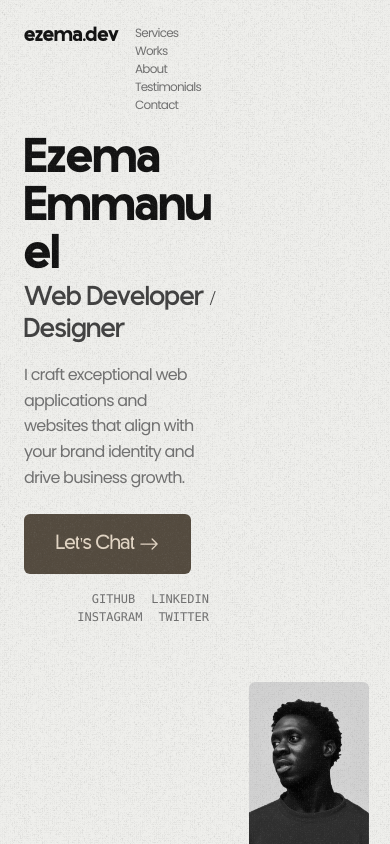
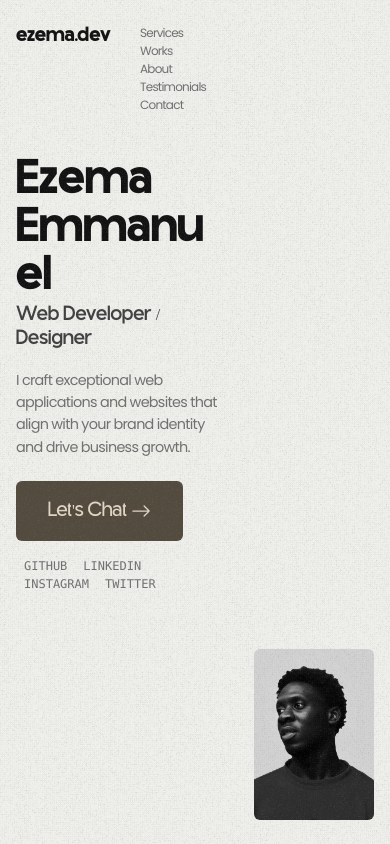
Before and after one commit to ennanuel/portfolio_3, a React (Vite) app: page / in a window 390 px wide. Shown: the top 844 px of the page. Built offline with nearby package versions, Linux system fonts and the light colour scheme; a web font is replaced by a local one.

Commit message:
Changed font size of some components for devices with smaller screen size

```diff
--- a/src/components/HomeSection.tsx
+++ b/src/components/HomeSection.tsx
@@ -80,7 +80,7 @@ export default function HomeSection({ setShowHeader }: { setShowHeader: React.Di
                     ease
                 }}
                 id="home-layout"
-                className="bg-light sticky top-0 z-[1] px-6 md:px-10 py-6 h-svh"
+                className="bg-light sticky top-0 z-[1] px-4 sm:px-6 md:px-10 py-6 h-svh"
                 onViewportEnter={() => setShowHeader(false)}
                 onViewportLeave={() => setShowHeader(true)}
             >
@@ -122,7 +122,7 @@ export default function HomeSection({ setShowHeader }: { setShowHeader: React.Di
                                 ))
                             }
                         </motion.h1>
-                        <h3 className="text-lg md:text-xl font-medium font-ov-soge text-black-75 overflow-hidden">
+                        <h3 className="text-base sm:text-lg md:text-xl font-medium font-ov-soge text-black-75 overflow-hidden">
                             <motion.span
                                 className="block"
                                 initial={{ opacity: 0 }}
@@ -183,7 +183,7 @@ export default function HomeSection({ setShowHeader }: { setShowHeader: React.Di
                             <MdOutlineArrowOutward size={40} />
                         </motion.span>
                         <div className="flex-1 w-fit flex flex-col gap-6 md:gap-10">
-                            <p className="text-base w-full max-w-[320px] md:text-[1.2rem] leading-[1.6rem] md:leading-[1.8rem] font-poppins tracking-tighter text-black-50">
+                            <p className="text-[.9rem] sm:text-base w-full max-w-[320px] md:text-[1.2rem] leading-[1.4rem] sm:leading-[1.6rem] md:leading-[1.8rem] font-poppins tracking-tighter text-black-50">
                                 {
                                     DESCRIPTION
                                         .split(" ")
@@ -212,8 +212,8 @@ export default function HomeSection({ setShowHeader }: { setShowHeader: React.Di
                         </div>
                     </motion.div>
                 </div>
-                <div className="socials flex items-end">
-                    <ul className="flex h-fit flex-wrap justify-end md:justify-start items-end lg:items-center lg:gap-6">
+                <div className="socials flex items-end w-full">
+                    <ul className="flex h-fit w-full flex-wrap flex-start sm:justify-end md:justify-start items-end lg:items-center lg:gap-6">
                         {
                             ["Github", "LinkedIn", "Instagram", "Twitter"].map((item, index) => (
                                 <li key={index} className="overflow-hidden text-black-50 uppercase text-sm md:text-base font-mono">
```
